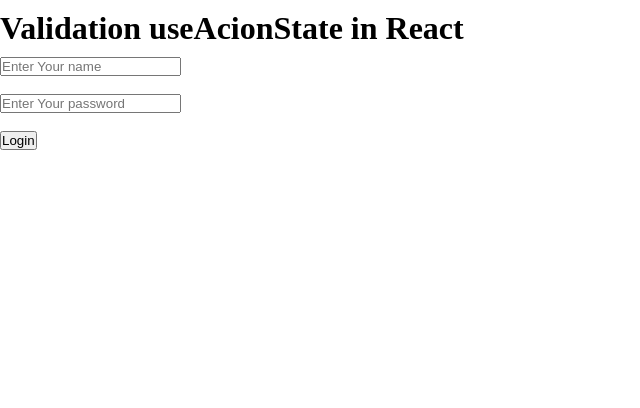
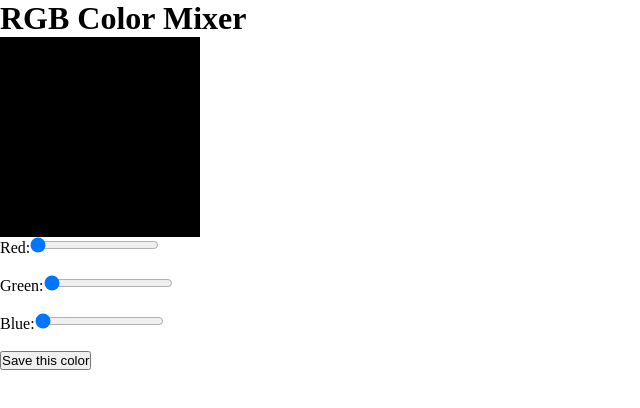
Before and after one commit to ANIL9012/my-vite-folder, a React (Vite) app in the folder my-react-vite-blog/: page / in a window 1280 px wide. Shown: the top 408 px of the page, without its empty margins (0-640 px from the left). Built offline with nearby package versions, Linux system fonts and the light colour scheme.

Commit message:
Lazy loading and RGB Color Creations

```diff
--- a/my-react-vite-blog/src/App.jsx
+++ b/my-react-vite-blog/src/App.jsx
@@ -1,4 +1,4 @@
-import { useState } from "react";
+import { Suspense, lazy, useState } from "react";
 import "./App.css";
 
 import Header, {
@@ -35,6 +35,24 @@
 import UseToggle from "./Components/CustomHook/CustomHook";
 import ValidationInput from "./validation on input/validationInput";
 import ValidationuseActionState from "./Components/validation with useActionState/ValidationuseActionState";
+import UseReducerhook from "./Components/useReducerhook/UseReducerhook";
+import CallRestAPI from "./Components/Call Rest API/CallRestAPI.jsx";
+import RGBColorMixer from "./Components/RGB Color Mixer/RGBColorMixer.jsx";
+const Userlazy = lazy(() =>
+  import("../src/Components/Lazy Loading/LazyLoading.jsx")
+);
+
+{
+  /* Call Rest API Start */
+}
+
+// const fetchData = () =>
+//   fetch("https://dummyjson.com/users").then((response) => response.json());
+
+// const userResource = fetchData();
+{
+  /* Call Rest API End */
+}
 
 function App() {
   // const [count, setCount] = useState(0);
@@ -71,11 +89,22 @@
     /* Context API */
   }
 
-  const [subject, setSubject] = useState("");
+  // const [subject, setSubject] = useState("");
 
   // CustomHook
-  const [value, togglevalue] = UseToggle(true);
-  console.log("Val------", value);
+  // const [value, togglevalue] = UseToggle(true);
+  // console.log("Val------", value);
+
+  {
+    /* Lazy Loading Start*/
+  }
+
+  // const [load, setLoad] = useState(false);
+
+  {
+    /* Lazy Loading End*/
+  }
+
   return (
     <>
       {/* <div>
@@ -174,7 +203,35 @@
       {/* <ValidationInput/>  */}
 
       {/* validation with useActionState */}
-      <ValidationuseActionState/>
+      {/* <ValidationuseActionState/> */}
+
+      {/* useReducerhook */}
+
+      {/* <UseReducerhook/> */}
+
+      {/* Lazy Loading Start*/}
+      {/* <div>
+
+        <h1>User Lazy user  loading</h1>
+        {
+        load ? <Suspense fallback={<h3>Loading.....</h3>}><Userlazy/></Suspense> : null
+        }
+        <button onClick={()=> setLoad(true)}>Load user</button>
+      </div> */}
+      {/* Lazy Loading End*/}
+
+      {/* Call Rest API Start */}
+
+      {/* <div>
+        <Suspense fallback={<p>Call Rest API Loading</p>}>
+          <CallRestAPI userResource={userResource} />
+        </Suspense>
+      </div> */}
+      {/* Call Rest API End */}
+
+      {/* RGB Color Mixer Start */}
+      <RGBColorMixer/>
+      {/* RGB Color Mixer End */}
     </>
   );
 }
--- /dev/null
+++ b/my-react-vite-blog/src/Components/Call Rest API/CallRestAPI.jsx
@@ -0,0 +1,23 @@
+import React from 'react'
+
+import {use} from 'react'
+
+function CallRestAPI({userResource}) {
+    const userData = use(userResource);
+    console.log(userData.users)
+
+  return (
+    <>
+      <div>
+        <h1 style={{margin:"10px 0px"}}>Call Rest API</h1>
+        {
+            userData?.users?.map((user, uniq)=>(
+                <h1 key={uniq}>{user.firstName}</h1>
+            ))
+        }
+      </div>
+    </>
+  )
+}
+
+export default CallRestAPI
--- /dev/null
+++ b/my-react-vite-blog/src/Components/Lazy Loading/LazyLoading.jsx
@@ -0,0 +1,14 @@
+import React from "react";
+
+function LazyLoading() {
+  return (
+    <>
+      <div>
+        <h1>User Load Lazy Loading</h1>
+        <h1>User Load Lazy Loading</h1>
+      </div>
+    </>
+  );
+}
+
+export default LazyLoading;
--- /dev/null
+++ b/my-react-vite-blog/src/Components/RGB Color Mixer/RGBColorMixer.jsx
@@ -0,0 +1,40 @@
+import React, { useState } from 'react'
+
+function RGBColorMixer() {
+
+    const colors = JSON.parse(localStorage.getItem("color"))
+    const [r, setR] = useState(colors && colors.r?colors.r:0);
+    const [g, setG] = useState(colors && colors.g?colors.g:0);
+    const [b, setB] = useState(colors && colors.b?colors.b:0);
+
+
+    const save = ()=> {
+        localStorage.setItem("color",JSON.stringify({r,g,b}))
+    }
+
+
+  return (
+    <>
+    <h1>RGB Color Mixer</h1>
+
+    <div style={{backgroundColor:'rgb('+r+','+g+','+b+')', height:"200px", width:"200px"}}>
+
+    </div>
+
+      <div>
+        <label htmlFor="">Red:</label>
+        <input type="range" value={r} onChange={(event)=> setR(event.target.value)} min={0} max={255} />
+        <br /><br />
+        <label htmlFor="">Green:</label>
+        <input type="range" value={g} onChange={(event)=> setG(event.target.value)} min={0} max={255} />
+        <br /><br />
+        <label htmlFor="">Blue:</label>
+        <input type="range" value={b} onChange={(event)=> setB(event.target.value)} min={0} max={255} />
+        <br /><br />
+        <button onClick={save}>Save this color</button>
+      </div>
+    </>
+  )
+}
+
+export default RGBColorMixer
--- /dev/null
+++ b/my-react-vite-blog/src/Components/useReducerhook/UseReducerhook.jsx
@@ -0,0 +1,55 @@
+import React, { useReducer } from "react";
+
+const emptyData = {
+  name: "",
+  password: "",
+  email: "",
+  city: "",
+  address: "",
+};
+
+const reducer = (data,action) =>{
+    return{...data,[action.type]:action.val}
+}
+
+function UseReducerhook() {
+
+    const [state, dispatch] = useReducer(reducer,emptyData)
+
+    // console.log(state);
+
+  return (
+    <>
+      <div>
+        <h1>UseReducerhook</h1>
+        <input type="text" onChange={(event)=> dispatch({val:event.target.value,type:"name"})} placeholder="Enter name" />
+        <br />
+        <br />
+        <input type="text" onChange={(event)=> dispatch({val:event.target.value,type:"password"})} placeholder="Enter password" />
+        <br />
+        <br />
+        <input type="text" onChange={(event)=> dispatch({val:event.target.value,type:"email"})} placeholder="Enter email" />
+        <br />
+        <br />
+        <input type="text" onChange={(event)=> dispatch({val:event.target.value,type:"city"})} placeholder="Enter city" />
+        <br />
+        <br />
+        <input type="text" onChange={(event)=> dispatch({val:event.target.value,type:"address"})} placeholder="Enter address" />
+        <br />
+        <br />
+
+        <ul>
+            <li>Name: {state.name}</li>
+            <li>Password: {state.password}</li>
+            <li>Email: {state.email}</li>
+            <li>City: {state.city}</li>
+            <li>Address: {state.address}</li>
+        </ul>
+
+        <button onClick={()=> console.log(state)}>Add Details</button>
+      </div>
+    </>
+  );
+}
+
+export default UseReducerhook;
```
